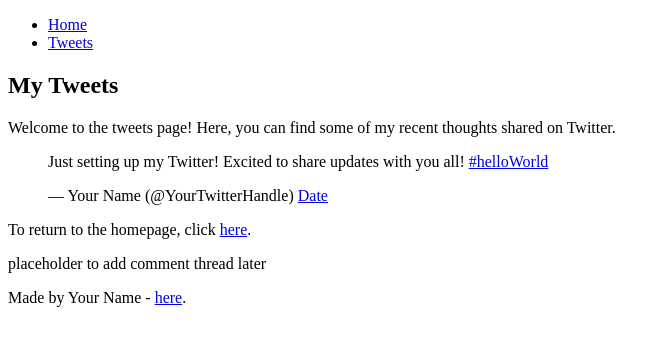
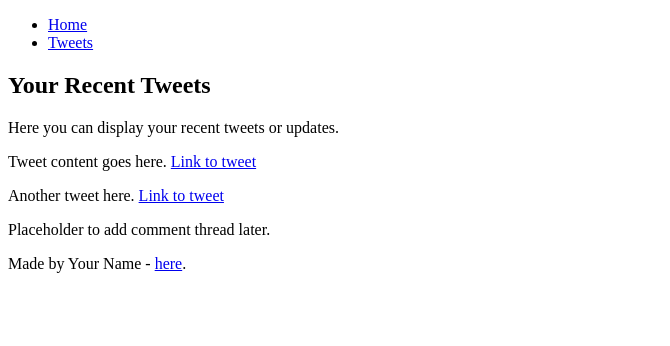
Before and after one commit to Ahmed-Samy-2003/My_First_Portfolio, a plain HTML site: page html_basic/tweets.html in a window 1280 px wide. Shown: the whole page, without its empty margins (0-670 px from the left). Drawn offline with Linux system fonts and the light colour scheme.

Commit message:
Update tweets.html

```diff
--- a/html_basic/tweets.html
+++ b/html_basic/tweets.html
@@ -1,10 +1,9 @@
 <!DOCTYPE html>
 <html lang="en">
 <head>
-    <meta charset="UTF-8">
-    <meta name="viewport" content="width=device-width, initial-scale=1.0">
-    <title>Tweets Page</title>
-    <script async src="https://platform.twitter.com/widgets.js" charset="utf-8"></script>
+    <meta charset="utf-8">
+    <title>Your Full Name - Tweets</title>
+    <link rel="stylesheet" href="styles.css"> <!-- Link to your CSS file (if you have one) -->
 </head>
 <body>
 
@@ -12,34 +11,34 @@
     <ul>
         <li><a href="index.html">Home</a></li>
         <li><a href="tweets.html">Tweets</a></li>
+        <!-- Add more links as needed -->
     </ul>
 </header>
 
 <main>
     <article>
-        <h1>My Tweets</h1>
-        <p>Welcome to the tweets page! Here, you can find some of my recent thoughts shared on Twitter.</p>
+        <h1>Your Recent Tweets</h1>
+        <p>Here you can display your recent tweets or updates.</p>
 
-        <!-- Embed a tweet -->
-        <blockquote class="twitter-tweet">
-            <p lang="en" dir="ltr">
-                Just setting up my Twitter! Excited to share updates with you all!
-                <a href="https://twitter.com/hashtag/helloWorld?src=hash">#helloWorld</a>
-            </p>
-            &mdash; Your Name (@YourTwitterHandle)
-            <a href="https://twitter.com/YourTwitterHandle/status/TWEET_ID">Date</a>
-        </blockquote>
+        <!-- Example of tweet content -->
+        <section id="tweet-1">
+            <p>Tweet content goes here. <a href="https://twitter.com/yourprofile/status/yourtweetid" target="_blank">Link to tweet</a></p>
+        </section>
 
-        <p>To return to the homepage, click <a href="index.html">here</a>.</p>
+        <section id="tweet-2">
+            <p>Another tweet here. <a href="https://twitter.com/yourprofile/status/yourtweetid" target="_blank">Link to tweet</a></p>
+        </section>
+
+        <!-- Repeat for more tweets -->
     </article>
 
     <aside>
-        <p>placeholder to add comment thread later</p>
+        <p>Placeholder to add comment thread later.</p>
     </aside>
 </main>
 
 <footer>
-    <p>Made by Your Name - <a href="https://example.com" target="_blank">here</a>.</p>
+    <p>Made by Your Name - <a href="https://your-link.com" target="_blank">here</a>.</p>
 </footer>
 
 </body>
```
